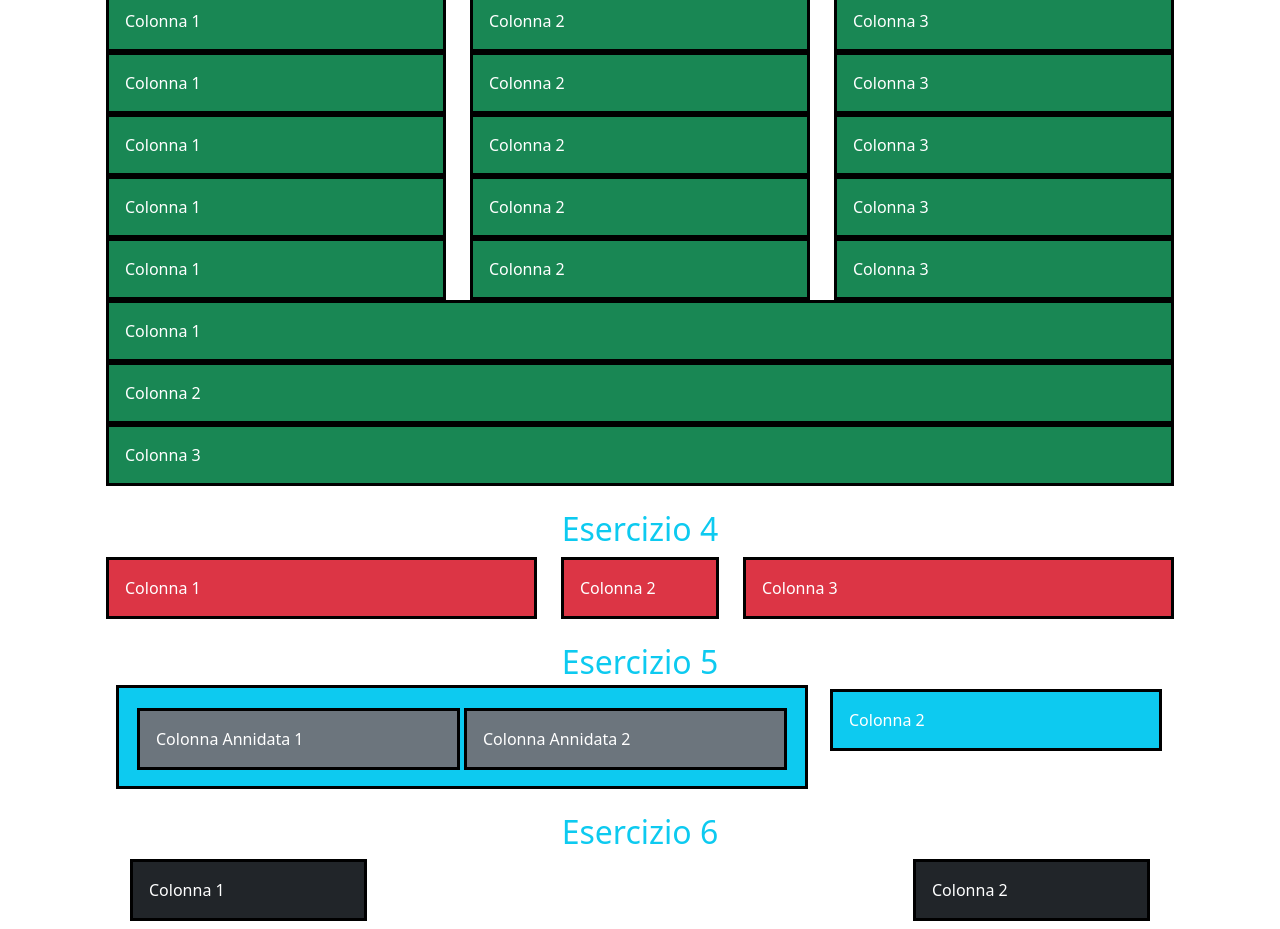
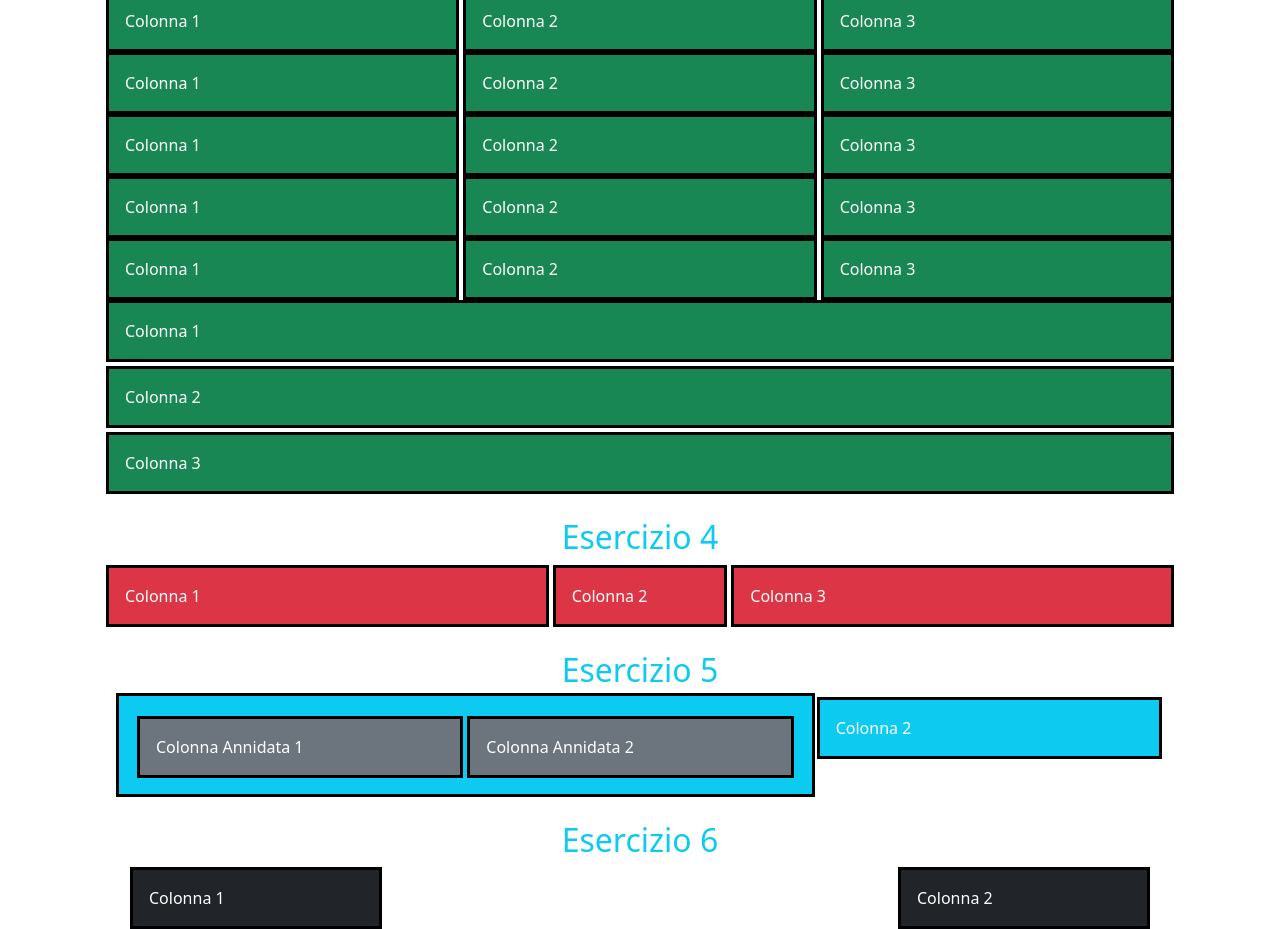
Before and after one commit to Enxos27/U2-W2-D1, a plain HTML site: page index.html in a window 1280 px wide. Shown: the part 393-1322 px from the top of the page. Drawn offline with nearby package versions, Linux system fonts and the light colour scheme.

Commit message:
Update index.html

```diff
--- a/index.html
+++ b/index.html
@@ -16,82 +16,82 @@
 
     <h2 class="text-center mt-4 text-info">Esercizio 1</h2>
     <div class="container">
-        <div class="row">
-            <div class="col-12 col-md-4 "> <div class="text-white bg-primary p-3  border border-3 border-black g-1">Colonna 1</div></div>
-            <div class="col-12 col-md-4 "> <div class="text-white bg-primary p-3  border border-3 border-black g-1">Colonna 2</div></div>
-            <div class="col-12 col-md-4 "> <div class="text-white bg-primary p-3  border border-3 border-black g-1">Colonna 3</div></div>
+        <div class="row g-1">
+            <div class="col-12 col-md-4 "> <div class="text-white bg-primary p-3  border border-3 border-black ">Colonna 1</div></div>
+            <div class="col-12 col-md-4 "> <div class="text-white bg-primary p-3  border border-3 border-black ">Colonna 2</div></div>
+            <div class="col-12 col-md-4 "> <div class="text-white bg-primary p-3  border border-3 border-black ">Colonna 3</div></div>
     </div>
     <h2 class="text-center mt-4 text-info">Esercizio 2</h2>
     <div class="container">
-        <div class="row">
-            <div class="col-12 col-md-4 "> <div class="text-black bg-warning p-3  border border-3 border-black g-1">Colonna 1</div></div>
-            <div class="col-12 col-md-4 "> <div class="text-black bg-warning p-3  border border-3 border-black g-1">Colonna 2</div></div>
-            <div class="col-12 col-md-4 "> <div class="text-black bg-warning p-3  border border-3 border-black g-1">Colonna 3</div></div>
+        <div class="row g-1">
+            <div class="col-12 col-md-4 "> <div class="text-black bg-warning p-3  border border-3 border-black ">Colonna 1</div></div>
+            <div class="col-12 col-md-4 "> <div class="text-black bg-warning p-3  border border-3 border-black ">Colonna 2</div></div>
+            <div class="col-12 col-md-4 "> <div class="text-black bg-warning p-3  border border-3 border-black ">Colonna 3</div></div>
     </div>
     <h2 class="text-center mt-4 text-info">Esercizio 3</h2>
     <div class="container">
-        <div class="row">
+        <div class="row g-1">
             <!-- extra small  -->
-            <div class="col-4 "> <div class="text-white bg-success p-3  border border-3 border-black g-1">Colonna 1</div></div>
-            <div class="col-4 "> <div class="text-white bg-success p-3 border border-3 border-black g-1">Colonna 2</div></div>
-            <div class="col-4 "> <div class="text-white bg-success p-3 border border-3 border-black g-1">Colonna 3</div></div>
+            <div class="col-4 "> <div class="text-white bg-success p-3  border border-3 border-black ">Colonna 1</div></div>
+            <div class="col-4 "> <div class="text-white bg-success p-3 border border-3 border-black ">Colonna 2</div></div>
+            <div class="col-4 "> <div class="text-white bg-success p-3 border border-3 border-black ">Colonna 3</div></div>
         </div>
-        <div class="row">
+        <div class="row g-1">
              <!-- small -->
-            <div class="col-12 col-sm-4 "> <div class="text-white bg-success p-3  border border-3 border-black g-1">Colonna 1</div></div>
-            <div class="col-12 col-sm-4 "> <div class="text-white bg-success p-3 border border-3 border-black g-1">Colonna 2</div></div>
-            <div class="col-12 col-sm-4 "> <div class="text-white bg-success p-3 border border-3 border-black g-1">Colonna 3</div></div>
+            <div class="col-12 col-sm-4 "> <div class="text-white bg-success p-3  border border-3 border-black ">Colonna 1</div></div>
+            <div class="col-12 col-sm-4 "> <div class="text-white bg-success p-3 border border-3 border-black ">Colonna 2</div></div>
+            <div class="col-12 col-sm-4 "> <div class="text-white bg-success p-3 border border-3 border-black ">Colonna 3</div></div>
         </div>
-        <div class="row">
+        <div class="row g-1">
              <!-- medium -->
-            <div class="col-12 col-md-4 "> <div class="text-white bg-success p-3  border border-3 border-black g-1">Colonna 1</div></div>
-            <div class="col-12 col-md-4 "> <div class="text-white bg-success p-3 border border-3 border-black g-1">Colonna 2</div></div>
-            <div class="col-12 col-md-4 "> <div class="text-white bg-success p-3 border border-3 border-black g-1">Colonna 3</div></div>
+            <div class="col-12 col-md-4 "> <div class="text-white bg-success p-3  border border-3 border-black ">Colonna 1</div></div>
+            <div class="col-12 col-md-4 "> <div class="text-white bg-success p-3 border border-3 border-black ">Colonna 2</div></div>
+            <div class="col-12 col-md-4 "> <div class="text-white bg-success p-3 border border-3 border-black ">Colonna 3</div></div>
          </div>
-        <div class="row">
+        <div class="row g-1">
              <!-- large -->
-            <div class="col-12 col-lg-4 "> <div class="text-white bg-success p-3  border border-3 border-black g-1">Colonna 1</div></div>
-            <div class="col-12 col-lg-4 "> <div class="text-white bg-success p-3 border border-3 border-black g-1">Colonna 2</div></div>
-            <div class="col-12 col-lg-4 "> <div class="text-white bg-success p-3 border border-3 border-black g-1">Colonna 3</div></div>
+            <div class="col-12 col-lg-4 "> <div class="text-white bg-success p-3  border border-3 border-black ">Colonna 1</div></div>
+            <div class="col-12 col-lg-4 "> <div class="text-white bg-success p-3 border border-3 border-black ">Colonna 2</div></div>
+            <div class="col-12 col-lg-4 "> <div class="text-white bg-success p-3 border border-3 border-black ">Colonna 3</div></div>
          </div>
-        <div class="row">
+        <div class="row g-1">
             <!-- extra large -->
-            <div class="col-12 col-xl-4 "> <div class="text-white bg-success p-3  border border-3 border-black g-1">Colonna 1</div></div>
-            <div class="col-12 col-xl-4 "> <div class="text-white bg-success p-3 border border-3 border-black g-1">Colonna 2</div></div>
-            <div class="col-12 col-xl-4 "> <div class="text-white bg-success p-3 border border-3 border-black g-1">Colonna 3</div></div>
+            <div class="col-12 col-xl-4 "> <div class="text-white bg-success p-3  border border-3 border-black ">Colonna 1</div></div>
+            <div class="col-12 col-xl-4 "> <div class="text-white bg-success p-3 border border-3 border-black ">Colonna 2</div></div>
+            <div class="col-12 col-xl-4 "> <div class="text-white bg-success p-3 border border-3 border-black ">Colonna 3</div></div>
         </div>
-        <div class="row">
+        <div class="row g-1">
             <!-- extra extra large -->
-            <div class="col-12 col-xxl-4 "> <div class="text-white bg-success p-3  border border-3 border-black g-1">Colonna 1</div></div>
-            <div class="col-12 col-xxl-4 "> <div class="text-white bg-success p-3 border border-3 border-black g-1">Colonna 2</div></div>
-            <div class="col-12 col-xxl-4 "> <div class="text-white bg-success p-3 border border-3 border-black g-1">Colonna 3</div></div>
+            <div class="col-12 col-xxl-4 "> <div class="text-white bg-success p-3  border border-3 border-black ">Colonna 1</div></div>
+            <div class="col-12 col-xxl-4 "> <div class="text-white bg-success p-3 border border-3 border-black ">Colonna 2</div></div>
+            <div class="col-12 col-xxl-4 "> <div class="text-white bg-success p-3 border border-3 border-black ">Colonna 3</div></div>
         </div>
     </div>
     <h2 class="text-center mt-4 text-info">Esercizio 4</h2>
     <div class="container">
-        <div class="row">
-            <div class="col-lg-5"> <div class="text-white bg-danger p-3 border border-3 border-black g-1">Colonna 1</div></div>
-            <div class="col-lg-2"> <div class="text-white bg-danger p-3 border border-3 border-black g-1">Colonna 2</div></div>
-            <div class="col-lg-5"> <div class="text-white bg-danger p-3 border border-3 border-black g-1">Colonna 3</div></div>
+        <div class="row g-1">
+            <div class="col-lg-5"> <div class="text-white bg-danger p-3 border border-3 border-black ">Colonna 1</div></div>
+            <div class="col-lg-2"> <div class="text-white bg-danger p-3 border border-3 border-black ">Colonna 2</div></div>
+            <div class="col-lg-5"> <div class="text-white bg-danger p-3 border border-3 border-black ">Colonna 3</div></div>
     </div>
     <h2 class="text-center mt-4 text-info">Esercizio 5</h2>
     <div class="container">
-        <div class="row">
+        <div class="row g-1">
             <div class="col-12 col-lg-8 ">
-                <div class="row text-white bg-info p-3  border border-3 border-black g-1">
+                <div class="row g-1 text-white bg-info p-3  border border-3 border-black ">
                     <!-- riga annodata -->
-                    <div class="col-12 col-lg-6 "><div class="text-white bg-secondary p-3  border border-3 border-black g-1">Colonna Annidata 1 </div></div>
-                    <div class="col-12 col-lg-6 "><div class="text-white bg-secondary p-3  border border-3 border-black g-1">Colonna Annidata 2 </div></div>
+                    <div class="col-12 col-lg-6 "><div class="text-white bg-secondary p-3  border border-3 border-black ">Colonna Annidata 1 </div></div>
+                    <div class="col-12 col-lg-6 "><div class="text-white bg-secondary p-3  border border-3 border-black ">Colonna Annidata 2 </div></div>
                 </div>
             </div>
-            <div class="col-12 col-lg-4 "><div class="text-white bg-info p-3 border border-3 border-black g-1">Colonna 2</div></div>
+            <div class="col-12 col-lg-4 "><div class="text-white bg-info p-3 border border-3 border-black ">Colonna 2</div></div>
     </div>
 
     <h2 class="text-center mt-4 text-info">Esercizio 6</h2>
     <div class="container">
-        <div class="row">
-            <div class="col-lg-3 "><div class="text-white bg-dark p-3 border border-3 border-black g-1">Colonna 1</div></div>
-            <div class="col-lg-3 offset-lg-6 "><div class="text-white bg-dark p-3 border border-3 border-black g-1">Colonna 2</div></div>
+        <div class="row g-1">
+            <div class="col-lg-3 "><div class="text-white bg-dark p-3 border border-3 border-black ">Colonna 1</div></div>
+            <div class="col-lg-3 offset-lg-6 "><div class="text-white bg-dark p-3 border border-3 border-black ">Colonna 2</div></div>
     </div>
 
     <script
```
